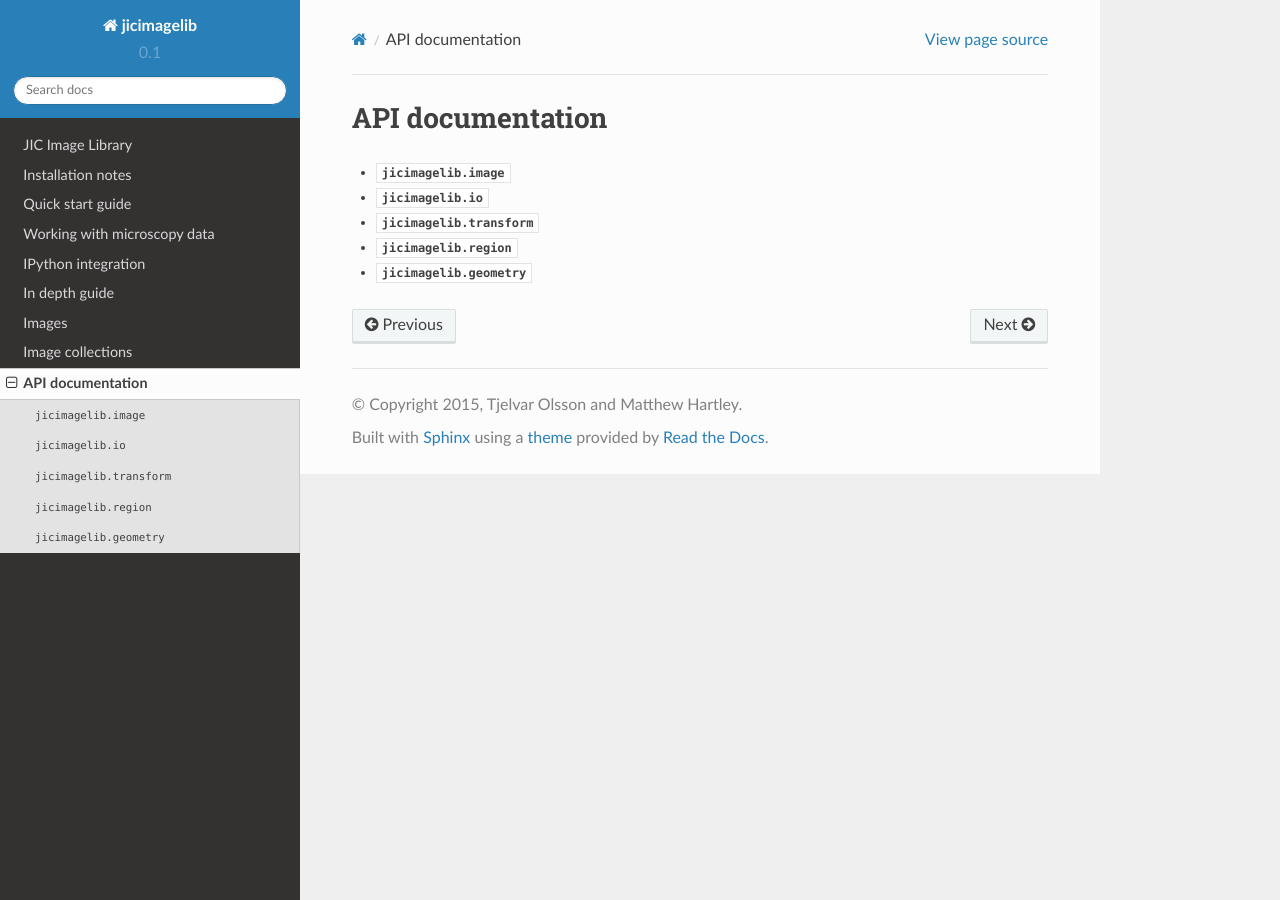
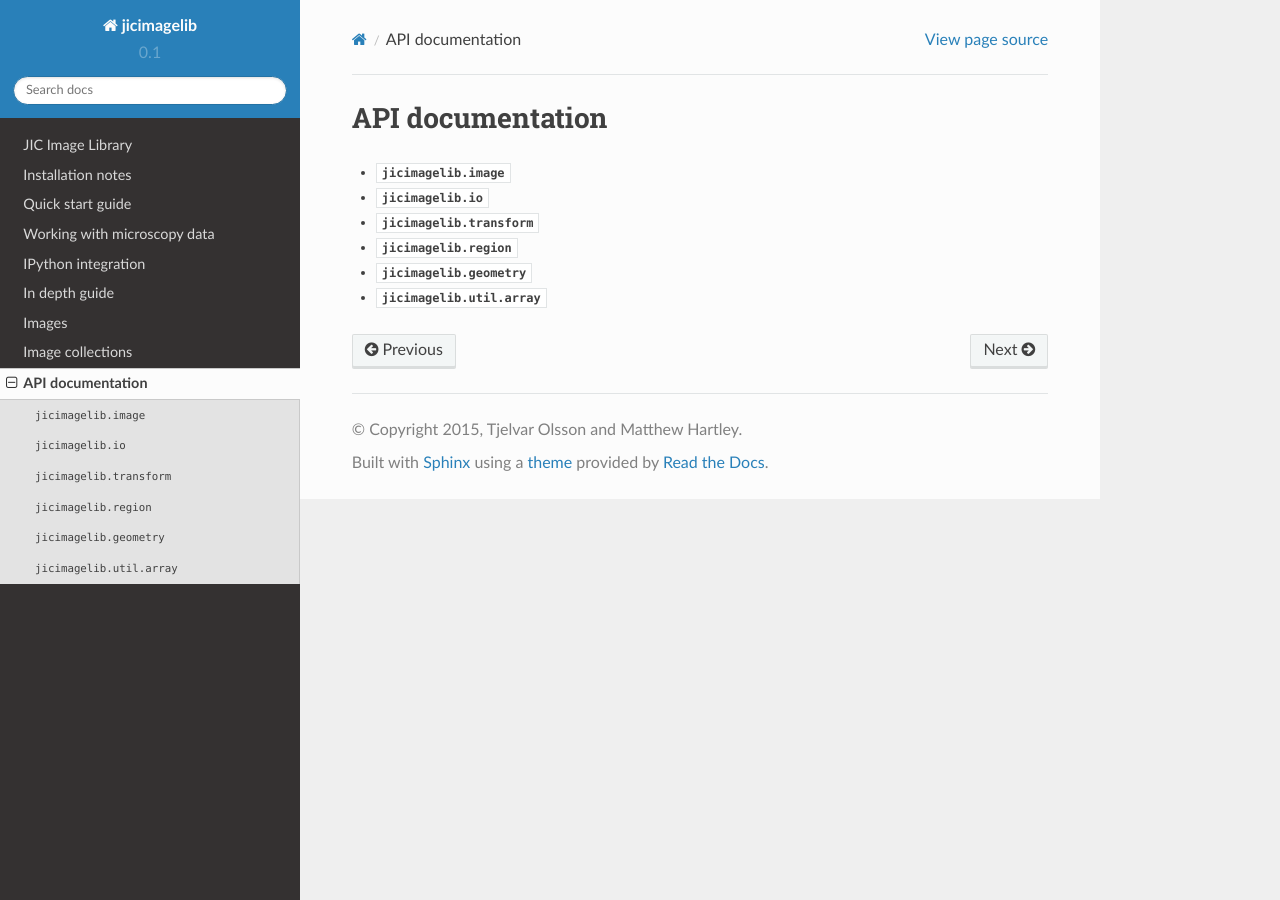
Before and after one commit to JIC-CSB/jicbioimage.core, a Sphinx documentation site: the page built from docs/source/api.rst, in a window 1280 px wide. Built offline with Sphinx 7.4.7 and the Read the Docs theme 2.0.0, drawn with Linux system fonts in a browser that asks for light colours.

Commit message:
Added api docs for util.array module.

```diff
--- a/docs/source/api.rst
+++ b/docs/source/api.rst
@@ -9,3 +9,4 @@ API documentation
    api/transform
    api/region
    api/geometry
+   api/util_array
--- /dev/null
+++ b/docs/source/api/util_array.rst
@@ -0,0 +1,5 @@
+:mod:`jicimagelib.util.array`
+=============================
+
+.. automodule:: jicimagelib.util.array
+   :members:
```
Also changed, not shown: 1 other file.
